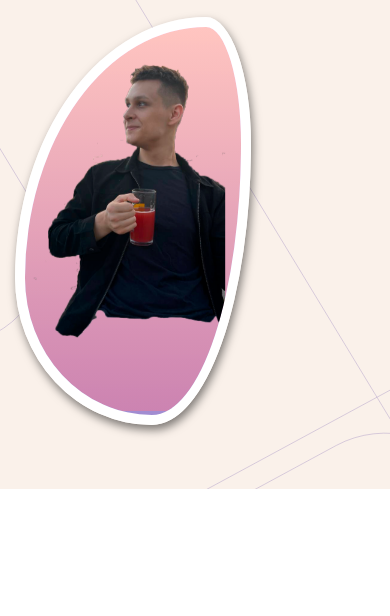
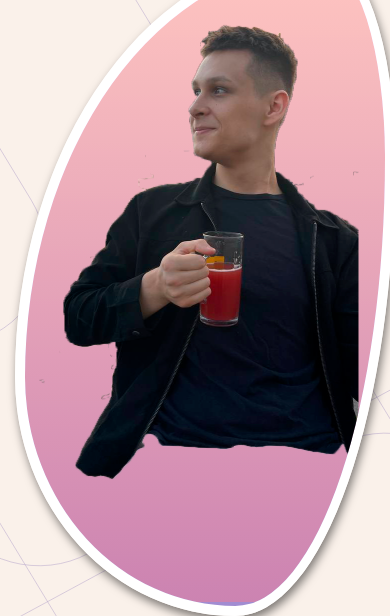
Before and after one commit to IHardysI/Intro-firstTry, a plain HTML site: page index copy.html in a window 390 px wide. Shown: the part 355-971 px from the top of the page. Before the commit the page ends 844 px from the top, so only its background shows below. Drawn offline with nearby package versions, Linux system fonts and the light colour scheme.

Commit message:
change of brocken adap

```diff
--- a/style copy.css
+++ b/style copy.css
@@ -116,7 +116,6 @@ align-items: center;
     }
 
     .hero-box2{
-        max-width: 60%;
         width: 100%;;
     }
 
```
